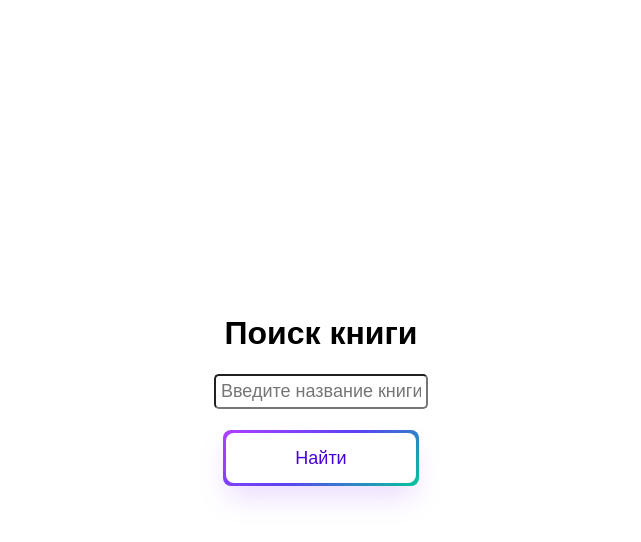
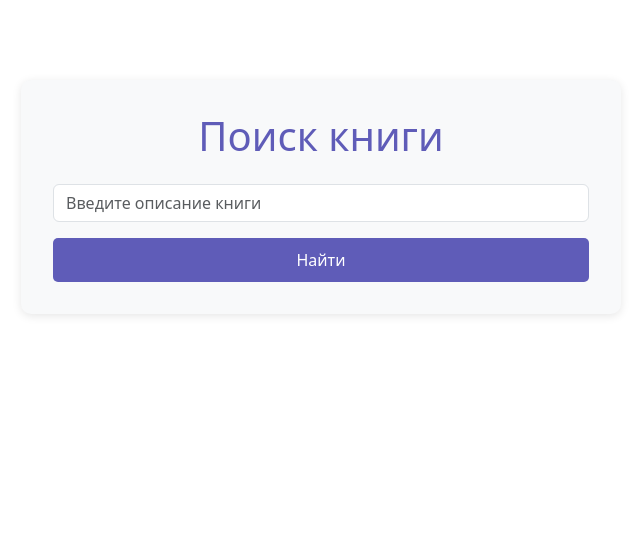
Before and after one commit to TeemUr-Check/BSN, a Flask app: page /explorer in a window 1280 px wide. Shown: the top 542 px of the page, without its empty margins (319-960 px from the left). Run offline with Flask 3, Linux system fonts and the light colour scheme.

Commit message:
Update prob.html

```diff
--- a/templates/prob.html
+++ b/templates/prob.html
@@ -1,28 +1,70 @@
 <!DOCTYPE html>
-<html lang="en">
-
+<html lang="ru">
 <head>
     <meta charset="UTF-8">
-    <meta http-equiv="X-UA-Compatible" content="IE=edge">
     <meta name="viewport" content="width=device-width, initial-scale=1.0">
     <title>Поиск книги</title>
-    <link rel="stylesheet" href="{{ url_for('static', filename='styles.css') }}">
+    <link rel="stylesheet" href="https://cdn.jsdelivr.net/npm/bootstrap@5.3.2/dist/css/bootstrap.min.css">
+    <style>
+        .search-container {
+            max-width: 600px;
+            margin: 2rem auto;
+            padding: 2rem;
+            background: #f8f9fa;
+            border-radius: 10px;
+            box-shadow: 0 2px 10px rgba(0,0,0,0.1);
+        }
+        .search-title {
+            color: #5f5cb8;
+            text-align: center;
+            margin-bottom: 1.5rem;
+        }
+        .search-btn {
+            background: #5f5cb8;
+            color: white;
+            border: none;
+            padding: 10px;
+            width: 100%;
+            border-radius: 5px;
+            transition: background 0.3s;
+        }
+        .search-btn:hover {
+            background: #4a4895;
+        }
+        .result-box {
+            margin-top: 1.5rem;
+            padding: 1rem;
+            background: white;
+            border-radius: 5px;
+            border-left: 4px solid #5f5cb8;
+        }
+    </style>
 </head>
+<body>
+<div class="container py-5">
+    <div class="search-container">
+        <h1 class="search-title">Поиск книги</h1>
+        <form action="/search" method="post">
+            <div class="mb-3">
+                <input type="text"
+                       name="search"
+                       class="form-control"
+                       placeholder="Введите описание книги"
+                       required>
+            </div>
+            <button type="submit" class="btn search-btn">Найти</button>
+        </form>
 
-<body>
-<div class="container">
-    <h1>Поиск книги</h1>
-    <form action="/search" method="post">
-        <input type="text" name="search" placeholder="Введите название книги или её автора">
-        <h1>   </h1>
-        <button type="submit" class="button-64" role="button"><span class="text">Найти </span></button>
-    </form>
-    <div class="result">
         {% if position %}
-        <p>Позиция книги: {{ position }}</p>
+        <div class="result-box mt-3">
+            {% if position == "Не найдено" %}
+            <p class="mb-0 text-danger">{{ position }}</p>
+            {% else %}
+            <p class="mb-0"><strong>Найдено:</strong> {{ position }}</p>
+            {% endif %}
+        </div>
         {% endif %}
     </div>
 </div>
 </body>
-
 </html>
```
